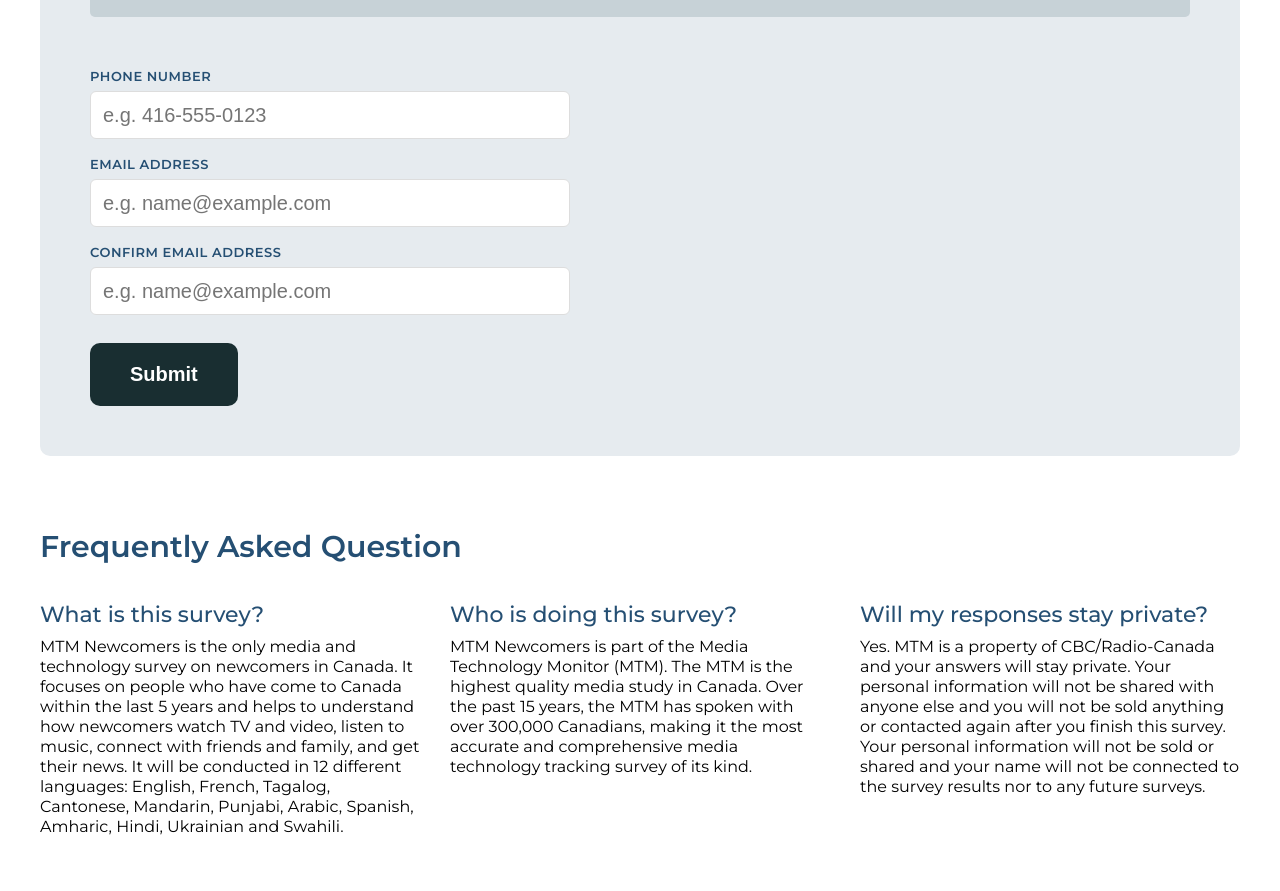
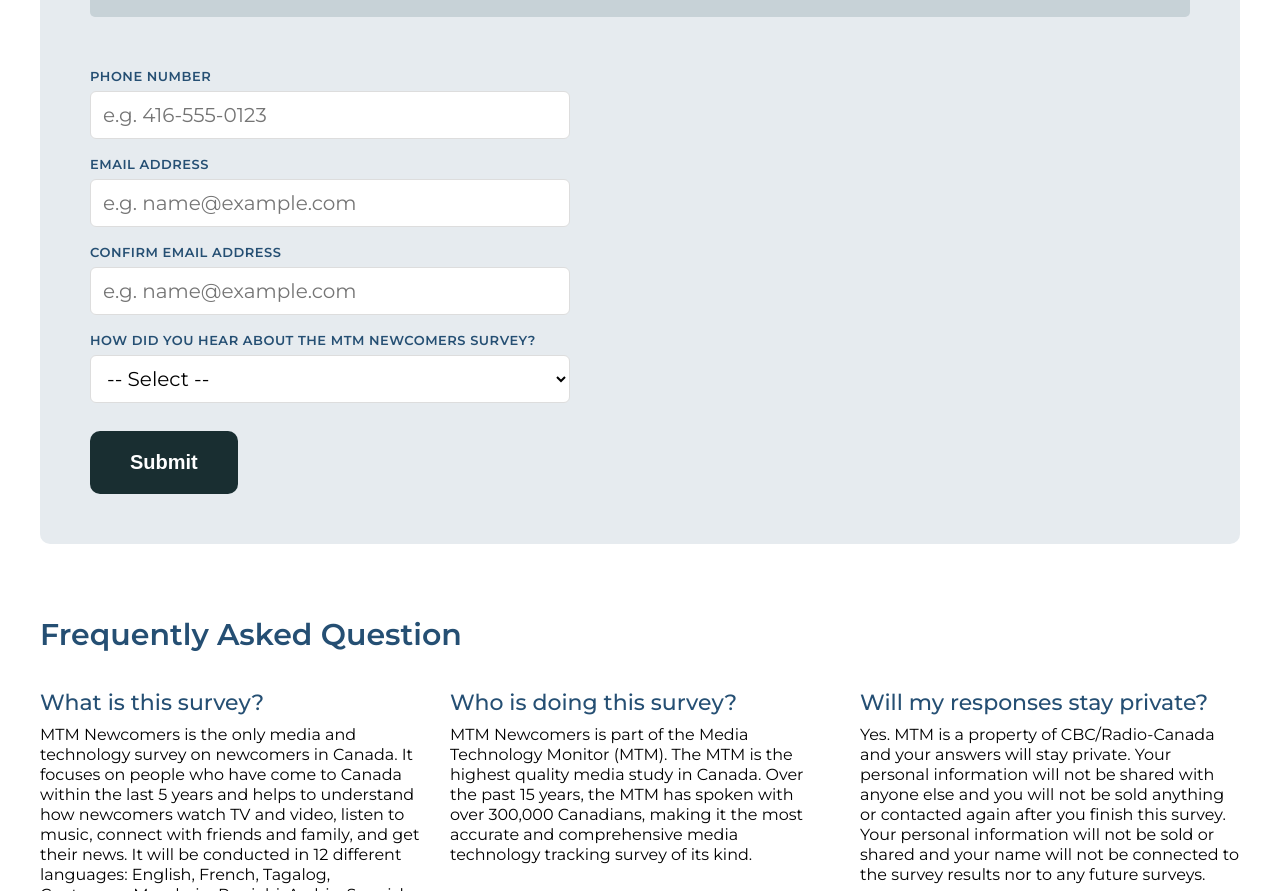
Before and after one commit to aishwaryabhattbhatt-cbc/newcomers-survey, a plain HTML site: page _main-survey/index.html in a window 1280 px wide. Shown: the part 1009-1900 px from the top of the page. Drawn offline with Linux system fonts and the light colour scheme.

Commit message:
Add 'how did you hear' dropdown with EN/FR translations

```diff
--- a/_css/styles.css
+++ b/_css/styles.css
@@ -236,12 +236,17 @@
 			color:#254f73;
 		}
 
-		#ncform .field-group input{
+		#ncform .field-group input,
+		#ncform .field-group select{
 			width:100%;
 			height:48px;
 			font-size:20px;
 			border-radius:6px;
 			padding:0 12px;
+			font-family:inherit;
+			border:1px solid #ddd;
+			background:#fff;
+			box-sizing:border-box;
 		}
 
 
--- a/_main-survey/index.html
+++ b/_main-survey/index.html
@@ -67,6 +67,19 @@
 					<label id="t-email-confirm-label" for="emailConfirm">Confirm Email Address</label>
 					<input type="email" id="emailConfirm" placeholder="Re-enter your email address" />
 				</div>
+				<div class="field-group">
+					<label id="t-heard-label" for="heardAbout">How did you hear about the MTM Newcomers survey?</label>
+					<select id="heardAbout">
+						<option value="" id="t-heard-default">-- Select --</option>
+						<option value="Refugee 613" id="t-heard-1">Refugee 613</option>
+						<option value="Another settlement organization" id="t-heard-2">Another settlement organization</option>
+						<option value="Community Event" id="t-heard-3">Community Event (e.g. Newcomers Day)</option>
+						<option value="Family or Friends" id="t-heard-4">Family or Friends</option>
+						<option value="Social Media" id="t-heard-5">Social Media</option>
+						<option value="Other" id="t-heard-6">Other</option>
+						<option value="Don't know" id="t-heard-7">Don't know</option>
+					</select>
+				</div>
 			</div>
 
 			<div style="position:absolute; left:-10000px; top:auto; width:1px; height:1px; overflow:hidden;" aria-hidden="true">
--- a/js/site.js
+++ b/js/site.js
@@ -114,6 +114,18 @@
     if (submit) submit.textContent = t.submit || 'Submit';
     if (success) success.textContent = t.success || '';
     if (faqTitle) faqTitle.textContent = t.faqTitle || '';
+
+    var heardLabel = document.getElementById('t-heard-label');
+    var heardSelect = document.getElementById('heardAbout');
+    if (heardLabel) heardLabel.textContent = t.heardLabel || 'How did you hear about the MTM Newcomers survey?';
+    if (heardSelect && t.heardOptions) {
+        var defaultOpt = heardSelect.querySelector('#t-heard-default');
+        if (defaultOpt) defaultOpt.textContent = t.heardDefault || '-- Select --';
+        for (var i = 0; i < t.heardOptions.length; i++) {
+            var opt = heardSelect.querySelector('#t-heard-' + (i + 1));
+            if (opt) opt.textContent = t.heardOptions[i];
+        }
+    }
 
     if (faqList) {
         renderFaqList(faqList, (t.faq && t.faq.length) ? t.faq : (window.SURVEY_I18N.en ? window.SURVEY_I18N.en.faq : []));
@@ -358,12 +370,15 @@
     };
 
     var isLocal = (window.location.hostname === 'localhost' || window.location.hostname === '127.0.0.1');
+    var heardAboutEl = document.getElementById('heardAbout');
+    var heardAboutVal = heardAboutEl ? heardAboutEl.value : '';
     var submitBase = isLocal ? 'http://127.0.0.1:8010/en/index' : '/en/index';
     xhttp.open('GET', submitBase + '?handler=NewcomersSurvey' +
         '&language=' + document.getElementById('lang').value +
         '&phone=' + encodeURIComponent(phoneVal) +
         '&email=' + encodeURIComponent(emailVal) +
         '&confirmEmail=' + encodeURIComponent(emailConfirmVal) +
+        '&heardAbout=' + encodeURIComponent(heardAboutVal) +
         '&website=' + encodeURIComponent(honeypotVal) +
         '&formLoadedAt=' + encodeURIComponent(loadedAtVal) +
         '&source=' + encodeURIComponent(source), true);
--- a/js/translations.js
+++ b/js/translations.js
@@ -18,6 +18,17 @@
     invalidPhoneError: 'ERROR – Please enter a valid 10-digit phone number.',
     invalidEmailError: 'ERROR – Please enter a valid email address.',
     antiSpamError: 'Please wait a moment and try again.',
+    heardLabel: 'How did you hear about the MTM Newcomers survey?',
+    heardDefault: '-- Select --',
+    heardOptions: [
+      'Refugee 613',
+      'Another settlement organization',
+      'Community Event (e.g. Newcomers Day)',
+      'Family or Friends',
+      'Social Media',
+      'Other',
+      "Don't know"
+    ],
     submit: 'Submit',
     success: 'Thank you for providing your information! You now have registered to take part in the MTM Newcomers survey. You will be contacted soon.',
     faqTitle: 'Frequently Asked Question',
@@ -39,6 +50,17 @@
     highlight: "Afin d'être éligible à recevoir la carte prépayée de 10$, vous devez fournir un numéro de téléphone et une adresse valide au Canada.",
     phonePlaceholder: 'Numéro de téléphone',
     emailPlaceholder: 'Adresse courriel',
+    heardLabel: 'Comment avez-vous entendu parler du sondage de l\'OTM au sujet des nouveaux arrivants?',
+    heardDefault: '-- Sélectionner --',
+    heardOptions: [
+      'Refuge 613',
+      'Un autre organisme d\'aide à l\'installation',
+      'Événement communautaire (par exemple, la Journée des nouveaux arrivants)',
+      'Famille ou amis',
+      'Réseaux sociaux',
+      'Autre',
+      'Je ne sais pas'
+    ],
     error: 'Vous devez fournir votre numéro de téléphone et adresse courriel dans les champs ci-dessus.',
     submit: 'Soumettre',
     success: 'Merci de nous avoir transmis vos renseignements! Vous êtes maintenant inscrit pour prendre part au sondage OTM Nouveaux arrivants. Nous communiquerons avec vous bientôt.',
```
